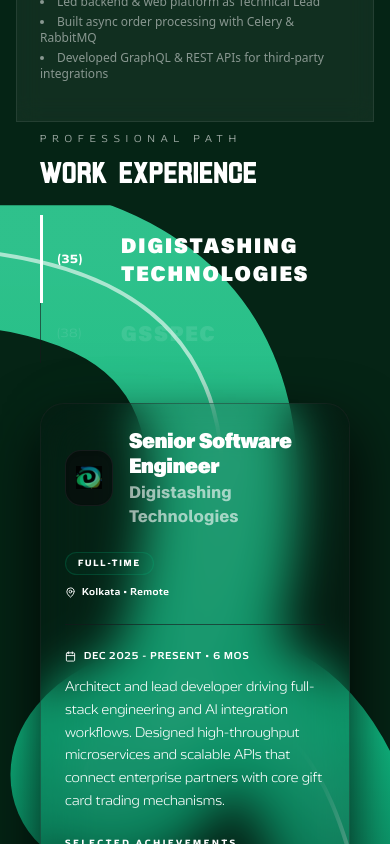
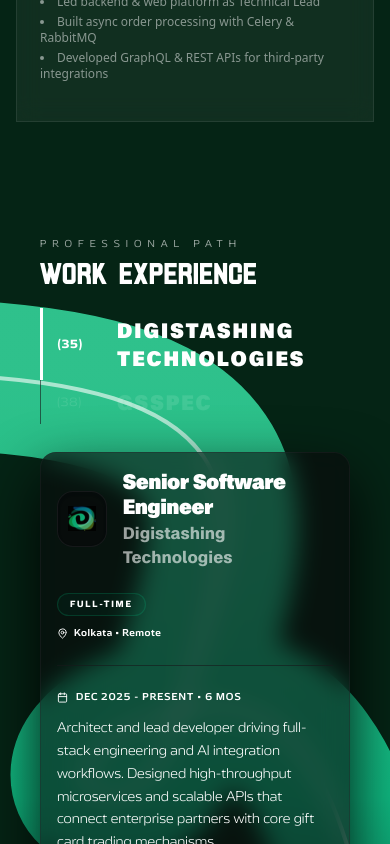
Before and after one commit to pr40934/portfolio, a React (Vite) app: page / in a window 390 px wide. Shown: the part 2160-3004 px from the top of the page. Built offline with nearby package versions, Linux system fonts and the light colour scheme.

Commit message:
reboun mobile

```diff
--- a/src/components/ExperienceSection.tsx
+++ b/src/components/ExperienceSection.tsx
@@ -110,8 +110,8 @@
     // Horizontal winding path for Desktop
     const desktopPath = "M 100,500 C 400,100 800,900 1400,500 C 1800,100 2100,900 2500,500";
 
-    // Vertical looping path for Mobile (perfect 118-degree crossing to prevent overlap blobs)
-    const mobilePath = "M -100,100 C 800,100 600,800 500,1200 C 400,1600 100,1300 500,1200 C 900,1100 900,1800 1000,2400";
+    // Vertical looping path for Mobile (perfect 118-degree crossing, pushed down to prevent top cutoff)
+    const mobilePath = "M -100,400 C 800,400 600,800 500,1200 C 400,1600 100,1300 500,1200 C 900,1100 900,1800 1000,2400";
 
     return (
         <section
@@ -202,8 +202,7 @@
                                     opacity="0.6"
                                     vectorEffect="non-scaling-stroke"
                                     style={{
-                                    pathLength: ribbonPathLength,
-                                    strokeDashoffset: dashOffset
+                                        pathLength: ribbonPathLength
                                     }}
                                 />
                         </svg>
@@ -211,9 +210,9 @@
                 </div>
 
                 {/* ── Content Container ── */}
-                <div className="relative z-10 max-w-7xl mx-auto px-6 md:px-12 w-full flex flex-col gap-6 md:gap-16">
+                <div className="relative z-10 max-w-7xl mx-auto px-6 md:px-12 w-full flex flex-col gap-4 md:gap-16 mt-16 md:mt-0">
                     {/* Cinematic Widescreen Header */}
-                    <div className="flex flex-col gap-2">
+                    <div className="flex flex-col gap-1 md:gap-2">
                         <span className="text-[10px] md:text-xs font-Turbine tracking-[0.6em] text-white/60 uppercase">
                             Professional Path
                         </span>
@@ -223,10 +222,10 @@
                     </div>
 
                     {/* ── Unified Layout (Desktop & Mobile) ── */}
-                    <div className="flex flex-col lg:grid lg:grid-cols-12 gap-6 lg:gap-12 xl:gap-20 items-start lg:items-center w-full">
+                    <div className="flex flex-col lg:grid lg:grid-cols-12 gap-3 md:gap-6 lg:gap-12 xl:gap-20 items-start lg:items-center w-full">
 
                         {/* Top/Left Column: Interactive Typographic Milestones */}
-                        <div className="w-full lg:col-span-5 flex flex-col gap-4 lg:gap-8">
+                        <div className="w-full lg:col-span-5 flex flex-col gap-2 lg:gap-8">
                             <div className="flex flex-col relative pl-4 border-l border-zinc-900/60">
                                 {EXPERIENCE_DATA.map((job, idx) => {
                                     const isActive = activeIndex === idx;
@@ -234,7 +233,7 @@
                                         <div
                                             key={job.company}
                                             onClick={() => handleItemClick(idx)}
-                                            className="group relative py-4 lg:py-8 cursor-pointer transition-all duration-700 flex items-center gap-4 lg:gap-8"
+                                            className="group relative py-2 lg:py-8 cursor-pointer transition-all duration-700 flex items-center gap-3 lg:gap-8"
                                         >
                                             {/* Progress / Year marker like high-end portfolio */}
                                             <span className={`text-xs md:text-base font-Turbine transition-all duration-700 w-12 md:w-16 shrink-0 tracking-wider ${
@@ -272,9 +271,9 @@
                         <div className="w-full lg:col-span-7 mt-4 lg:mt-0">
                             <div className="relative">
                                 {/* Ambient Glow */}
-                                <div className="absolute -inset-1 rounded-3xl bg-gradient-to-r from-emerald-500/10 to-transparent blur-2xl opacity-40 pointer-events-none select-none" />
+                                <div className="hidden md:block absolute -inset-1 rounded-3xl bg-gradient-to-r from-emerald-500/10 to-transparent blur-2xl opacity-40 pointer-events-none select-none" />
 
-                                <div className="relative overflow-hidden rounded-3xl border border-zinc-800/40 bg-zinc-950/20 backdrop-blur-xl p-6 md:p-8 xl:p-12 shadow-[0_25px_60px_rgba(0,0,0,0.9)]">
+                                <div className="relative overflow-hidden rounded-2xl md:rounded-3xl border border-zinc-800/40 bg-zinc-950/60 md:bg-zinc-950/20 backdrop-blur-md md:backdrop-blur-xl p-4 md:p-8 xl:p-12 shadow-[0_25px_60px_rgba(0,0,0,0.9)]">
                                     <AnimatePresence mode="wait">
                                         <motion.div
                                             key={activeIndex}
```
Lines whose indentation alone changed are shown as unchanged.
